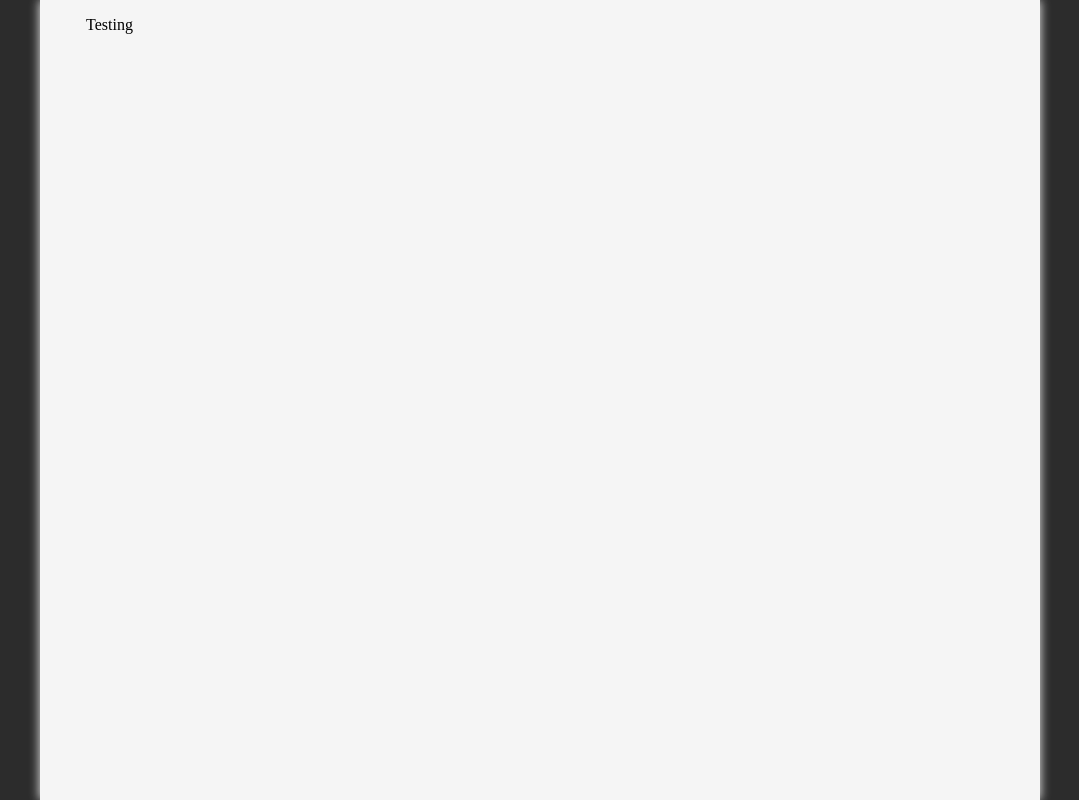
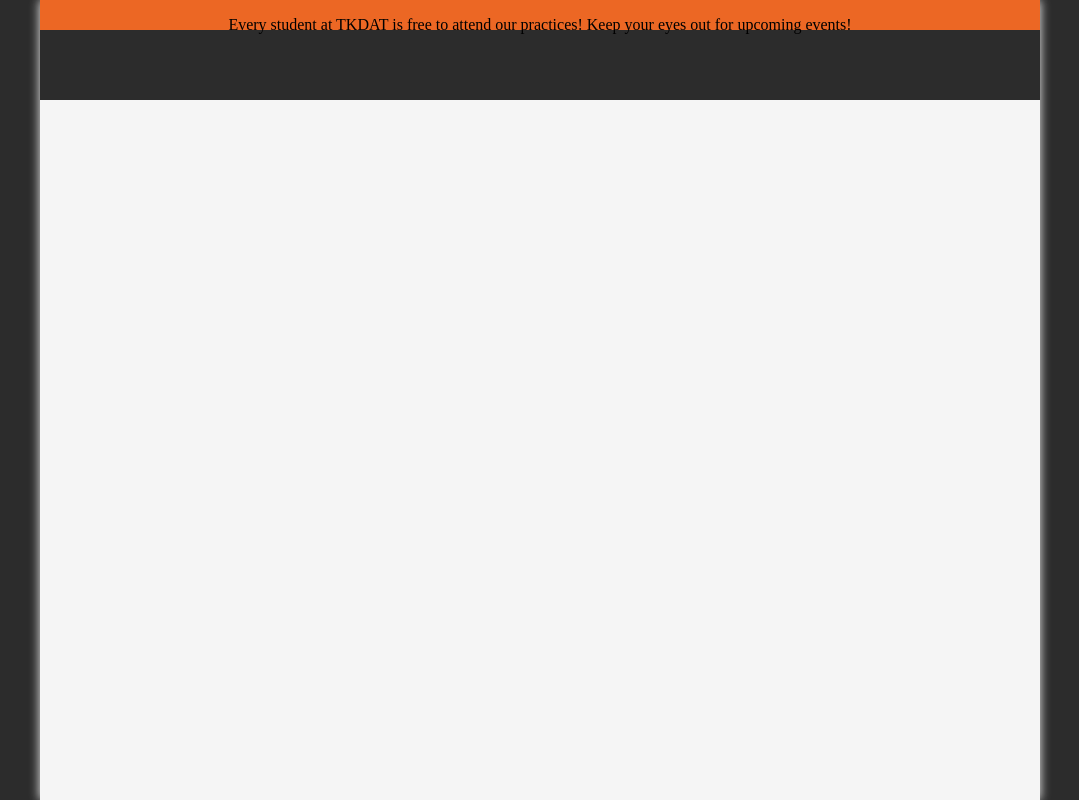
Before and after one commit to gottegubben/iDrott-Website, a Vue app in the folder web/: page / in a window 1280 px wide. Shown: the whole page, without its empty margins (100-1179 px from the left). Built offline with nearby package versions, Linux system fonts and the light colour scheme.

Commit message:
Added the header and the banner elements to the website. WIP!

```diff
--- a/web/src/App.vue
+++ b/web/src/App.vue
@@ -6,11 +6,13 @@
 -->
 
 <template>
-  <BaseLayout><p>Testing</p></BaseLayout>
+  <Banner></Banner>
+  <Header></Header>
 </template>
 
 <script setup lang="ts">
-  import BaseLayout from './assets/components/BaseLayout.vue';
+  import Banner from './assets/components/Banner.vue';
+  import Header from './assets/components/Header.vue';
 </script>
 
 <style>
--- /dev/null
+++ b/web/src/assets/components/Banner.vue
@@ -0,0 +1,28 @@
+<template>
+    <div id="banner-base">
+        <BaseLayout>
+            <div id="banner-content">
+                <p>Every student at TKDAT is free to attend our practices! Keep your eyes out for upcoming events!</p>
+            </div>
+        </BaseLayout>
+    </div>
+</template>
+
+<script setup lang="ts">
+    import BaseLayout from './BaseLayout.vue';
+</script>
+
+<style scoped>
+    #banner-base {
+        height: 30px;
+        background-color: var(--tertiary_color);
+    }
+
+    #banner-content {
+        display: flex;
+        justify-content: center;
+        align-items: center;
+
+        width: 100%;
+    }
+</style>
--- /dev/null
+++ b/web/src/assets/components/Header.vue
@@ -0,0 +1,20 @@
+<template>
+    <div id="header-base">
+        <BaseLayout>
+            <div id="logo-container"></div>
+            <div id="link-container"></div>
+        </BaseLayout>
+    </div>
+</template>
+
+<script setup lang="ts">
+    import BaseLayout from './BaseLayout.vue';
+</script>
+
+<style scoped>
+    #header-base {
+        width: 100%;
+        height: 70px;
+        background-color: var(--primary_color);
+    }
+</style>
```
